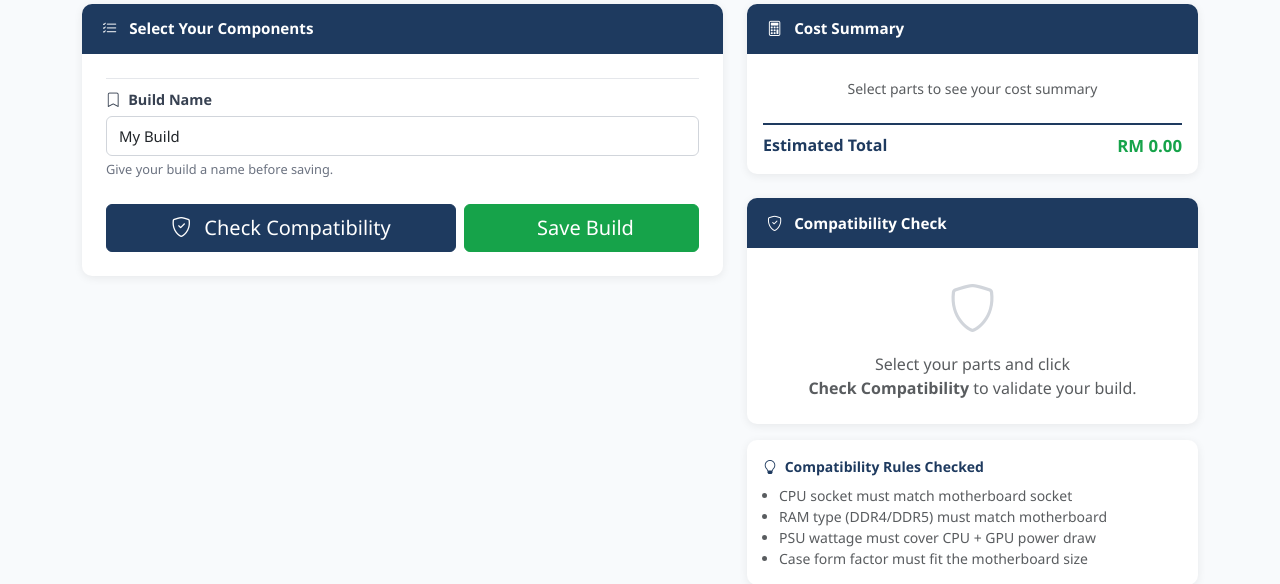
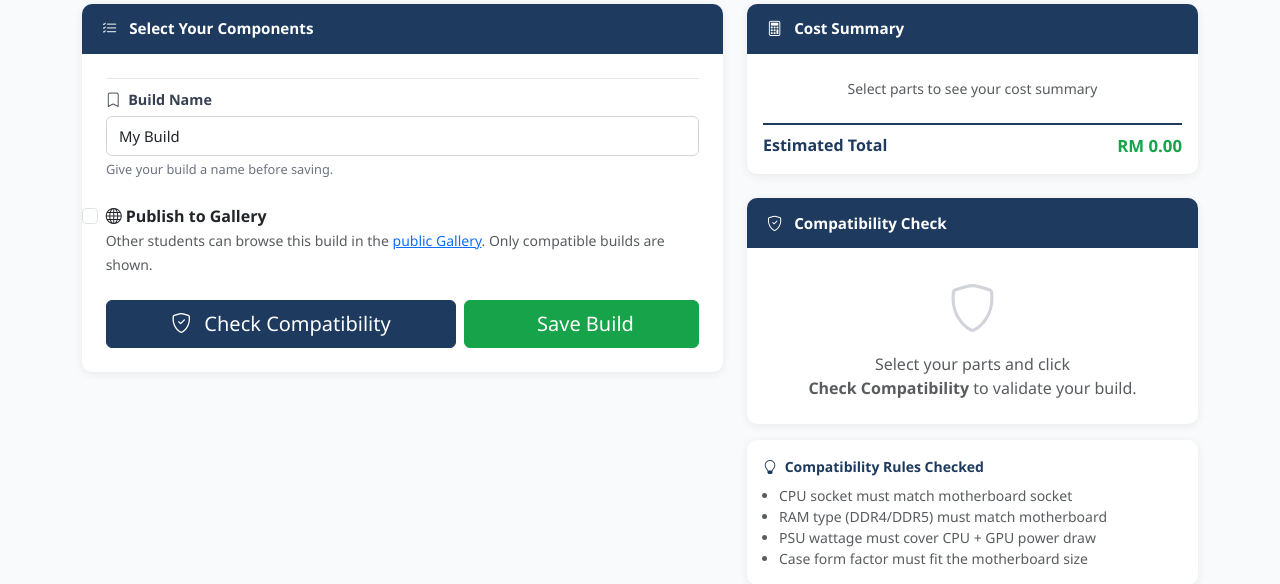
Before and after one commit to asrarin/MyPartPicker_G061, a Flask app: template app/templates/builds/builder.html in a window 1280 px wide. Shown: the part 209-793 px from the top of the page. Run offline with Flask 3, Linux system fonts and the light colour scheme; the template is opened without the code that fills it, so the values that code supplies are empty.

Commit message:
huge bug causing builds not to save fixed and public button added

```diff
--- a/app/templates/builds/builder.html
+++ b/app/templates/builds/builder.html
@@ -19,17 +19,12 @@
                     <i class="bi bi-list-check me-2"></i> Select Your Components
                 </div>
                 <div class="card-body p-4">
-                    <form method="POST" action="{{ url_for('builds.builder') }}" id="builderForm">
+                    <form method="POST"
+                          action="{% if editing %}{{ url_for('builds.edit_build', build_id=build.id) }}{% else %}{{ url_for('builds.builder') }}{% endif %}"
+                          id="builderForm">
 
-                        {% set icons = {
-                            'CPU': 'cpu',
-                            'GPU': 'gpu-card',
-                            'RAM': 'memory',
-                            'Motherboard': 'motherboard',
-                            'Storage': 'device-hdd',
-                            'PSU': 'lightning-charge',
-                            'Case': 'box'
-                        } %}
+                        {% set cat_icons = {'CPU':'cpu','GPU':'gpu-card','RAM':'memory','Motherboard':'motherboard','Storage':'device-hdd','PSU':'lightning-charge','Case':'box'} %}
+                        {% set cat_keys  = {'CPU':'cpu','GPU':'gpu','RAM':'ram','Motherboard':'motherboard','Storage':'storage','PSU':'psu','Case':'case'} %}
 
                         {% for category, part_list in parts_by_category.items() %}
                         <div class="mb-4">
@@ -38,16 +33,13 @@
                                    style="color: var(--primary); font-size: 1.1rem;"></i>
                                 {{ category }}
                             </label>
-                            <select class="form-select" name="{{ category.lower().replace(' ','_') }}_id"
-                                    onchange="updateSummary()">
+                            <select class="form-select" name="{{ cat_keys[category] }}_id" onchange="updateSummary()">
                                 <option value="">— Select a {{ category }} —</option>
                                 {% for part in part_list %}
                                 <option value="{{ part.id }}"
-                                    data-price="{{ part.price }}"
-                                    data-name="{{ part.name }}"
-                                    {% if selections is defined and selections[category.lower()] and selections[category.lower()].id == part.id %}
-                                        selected
-                                    {% endif %}>
+                                        data-price="{{ part.price }}"
+                                        data-name="{{ part.name }}"
+                                        {% if selections is defined and selections[cat_keys[category]] and selections[cat_keys[category]].id == part.id %}selected{% endif %}>
                                     {{ part.name }} — RM {{ '%.2f'|format(part.price) }} ({{ part.retailer }})
                                 </option>
                                 {% endfor %}
@@ -62,8 +54,24 @@
                             </label>
                             <input type="text" class="form-control" name="build_name"
                                    placeholder='e.g. "Budget Gaming Rig" or "Study PC"'
-                                   value="My Build">
+                                   value="{% if editing %}{{ build.name }}{% else %}My Build{% endif %}">
                             <div class="form-text">Give your build a name before saving.</div>
+                        </div>
+
+                        <div class="mb-4 form-check ps-0">
+                          <div class="d-flex align-items-start gap-2">
+                            <input type="checkbox" class="form-check-input mt-1" id="isPublic" name="is_public"
+                                   {% if editing and build.is_public %}checked{% endif %}>
+                            <label class="form-check-label" for="isPublic">
+                              <span class="fw-semibold"><i class="bi bi-globe me-1"></i>Publish to Gallery</span>
+                              <br>
+                              <small class="text-muted">
+                                Other students can browse this build in the
+                                <a href="{{ url_for('builds.gallery') }}" target="_blank">public Gallery</a>.
+                                Only compatible builds are shown.
+                              </small>
+                            </label>
+                          </div>
                         </div>
 
                         <div class="d-flex gap-2">
```
